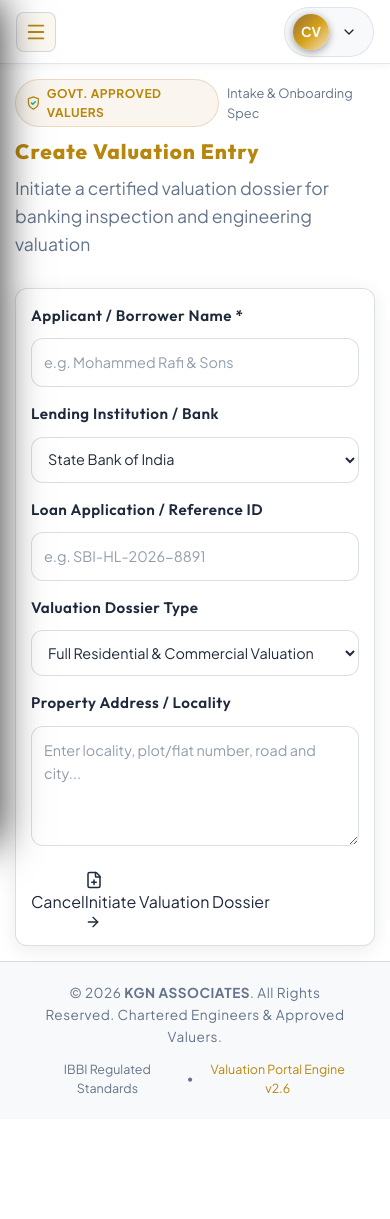
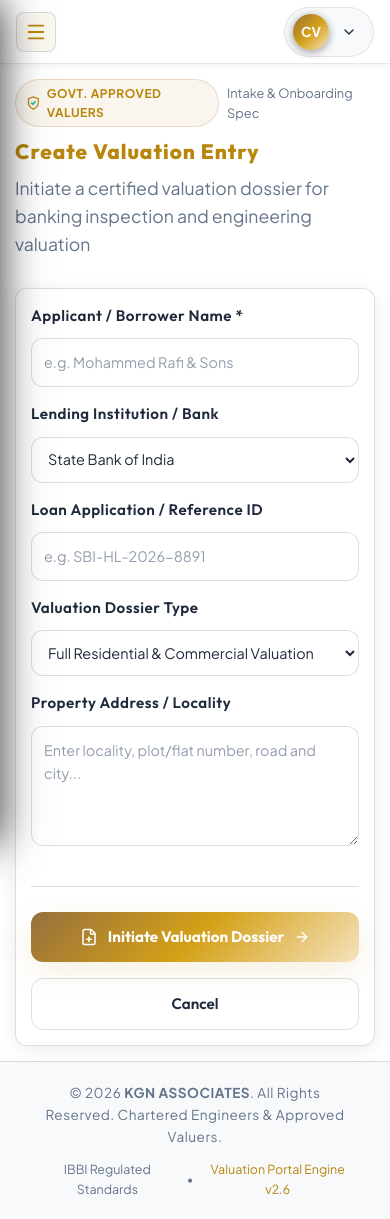
Before and after one commit to omchangela/kgn-associates, a Next.js app: page /create-report in a window 390 px wide. Before the commit the page ends 1119 px from the top, so only its background shows below. Built offline with nearby package versions, Linux system fonts and the light colour scheme.

Commit message:
Fix button overlapping and layout on Create Valuation Entry page

```diff
--- a/src/app/create-report/CreateReport.module.css
+++ b/src/app/create-report/CreateReport.module.css
@@ -130,50 +130,72 @@
   min-height: 120px;
 }
 
+.buttonGroup,
 .actionArea {
   display: flex;
-  gap: 15px;
+  gap: 16px;
   justify-content: flex-end;
+  align-items: center;
   margin-top: 40px;
   padding-top: 25px;
   border-top: 1px solid var(--border-color); /* Visual separator for actions */
 }
 
 /* Primary Action Button */
+.createBtn,
 .primaryBtn {
   background: var(--gradient-gold);
   color: var(--bg-primary);
   border: none;
-  padding: 12px 35px;
+  padding: 13px 28px;
   border-radius: var(--border-radius);
   font-weight: 700;
   font-family: var(--font-heading);
-  font-size: 1rem;
+  font-size: 0.95rem;
   cursor: pointer;
+  display: inline-flex;
+  align-items: center;
+  justify-content: center;
+  gap: 10px;
   transition: var(--transition);
   box-shadow: var(--shadow-gold);
+  white-space: nowrap;
 }
 
-.primaryBtn:hover {
+.createBtn:hover:not(:disabled),
+.primaryBtn:hover:not(:disabled) {
   transform: translateY(-2px);
   box-shadow: 0 15px 30px var(--border-hover);
   filter: brightness(1.1);
 }
 
+.createBtn:disabled,
+.primaryBtn:disabled {
+  opacity: 0.6;
+  cursor: not-allowed;
+  transform: none;
+}
+
 /* Secondary Action Button */
+.cancelBtn,
 .secondaryBtn {
   background: transparent;
   color: var(--text-primary);
   border: 1px solid var(--border-color);
-  padding: 12px 35px;
+  padding: 13px 26px;
   border-radius: var(--border-radius);
   font-weight: 600;
   font-family: var(--font-heading);
-  font-size: 1rem;
+  font-size: 0.95rem;
   cursor: pointer;
   transition: var(--transition);
+  display: inline-flex;
+  align-items: center;
+  justify-content: center;
+  white-space: nowrap;
 }
 
+.cancelBtn:hover,
 .secondaryBtn:hover {
   background: var(--bg-primary);
   color: var(--primary-gold);
@@ -184,11 +206,15 @@
   .formGrid { grid-template-columns: 1fr; }
   .fullWidth { grid-column: span 1; }
 
+  .buttonGroup,
   .actionArea {
     flex-direction: column-reverse;
   }
 
-  .primaryBtn, .secondaryBtn {
+  .createBtn,
+  .primaryBtn,
+  .cancelBtn,
+  .secondaryBtn {
     width: 100%;
   }
 }
```
